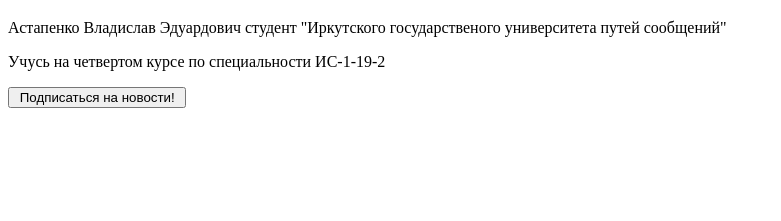
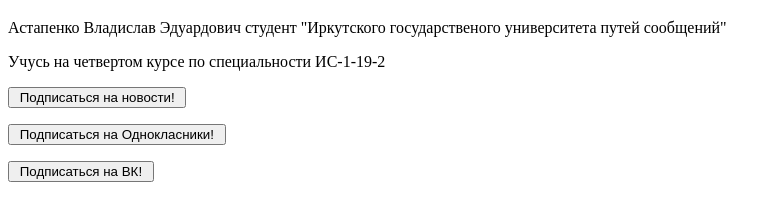
Before and after one commit to VLAD4KA/LR6, a plain HTML site: page index.html in a window 1280 px wide. Shown: the part 61-282 px from the top of the page, without its empty margins (0-781 px from the left). Drawn offline with Linux system fonts and the light colour scheme.

Commit message:
Добавление соц сетей

```diff
--- a/index.html
+++ b/index.html
@@ -6,5 +6,7 @@
 <p>Астапенко Владислав Эдуардович студент "Иркутского государственого университета путей сообщений"</p>
 <p>Учусь на четвертом курсе по специальности ИС-1-19-2</p>
 <p><input type="button" value=" Подписаться на новости! "></p>
+<p><input type="button" value=" Подписаться на Однокласники! "></p>
+<p><input type="button" value=" Подписаться на ВК! "></p>
 </body>
 </html>
```
